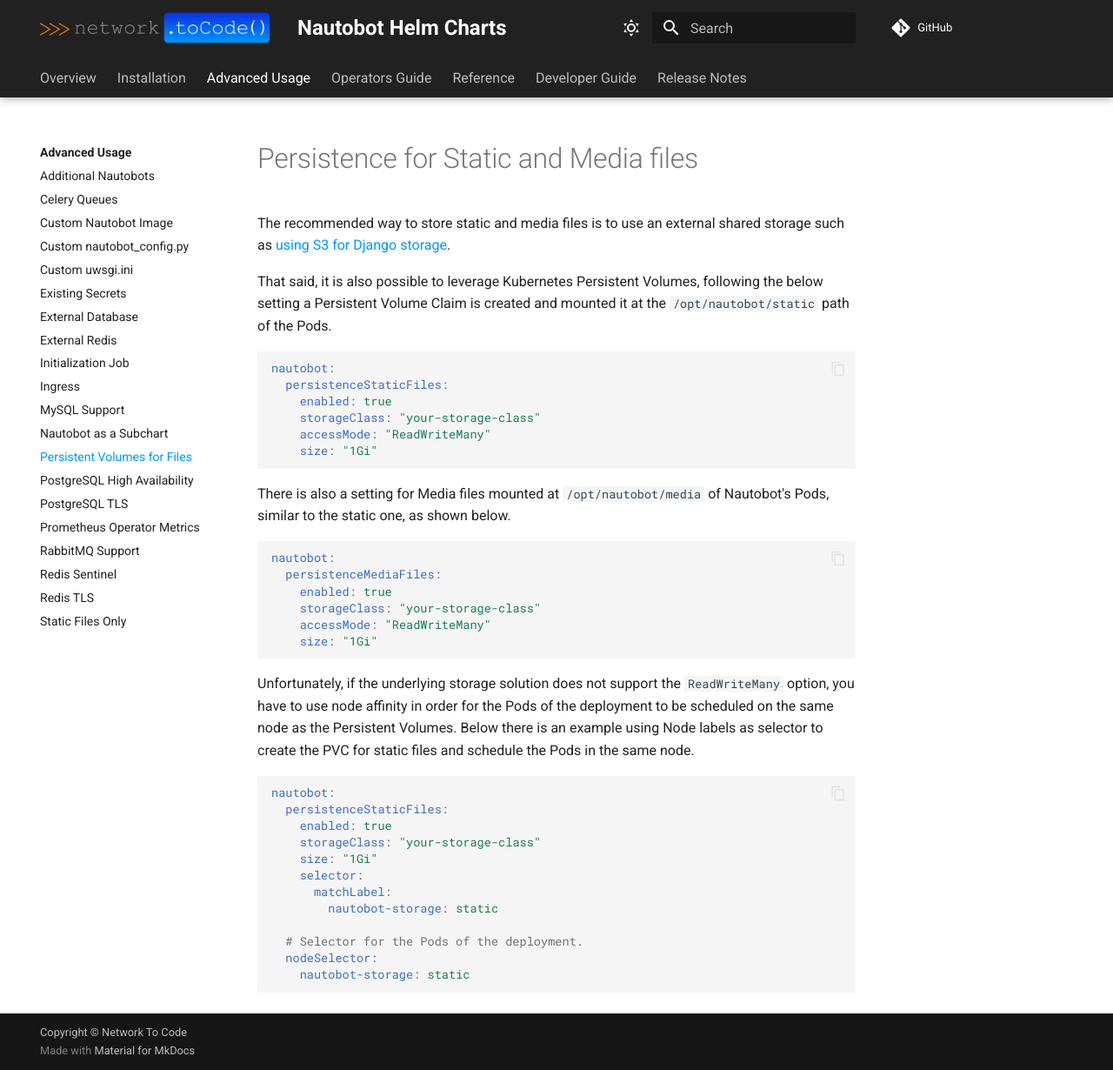
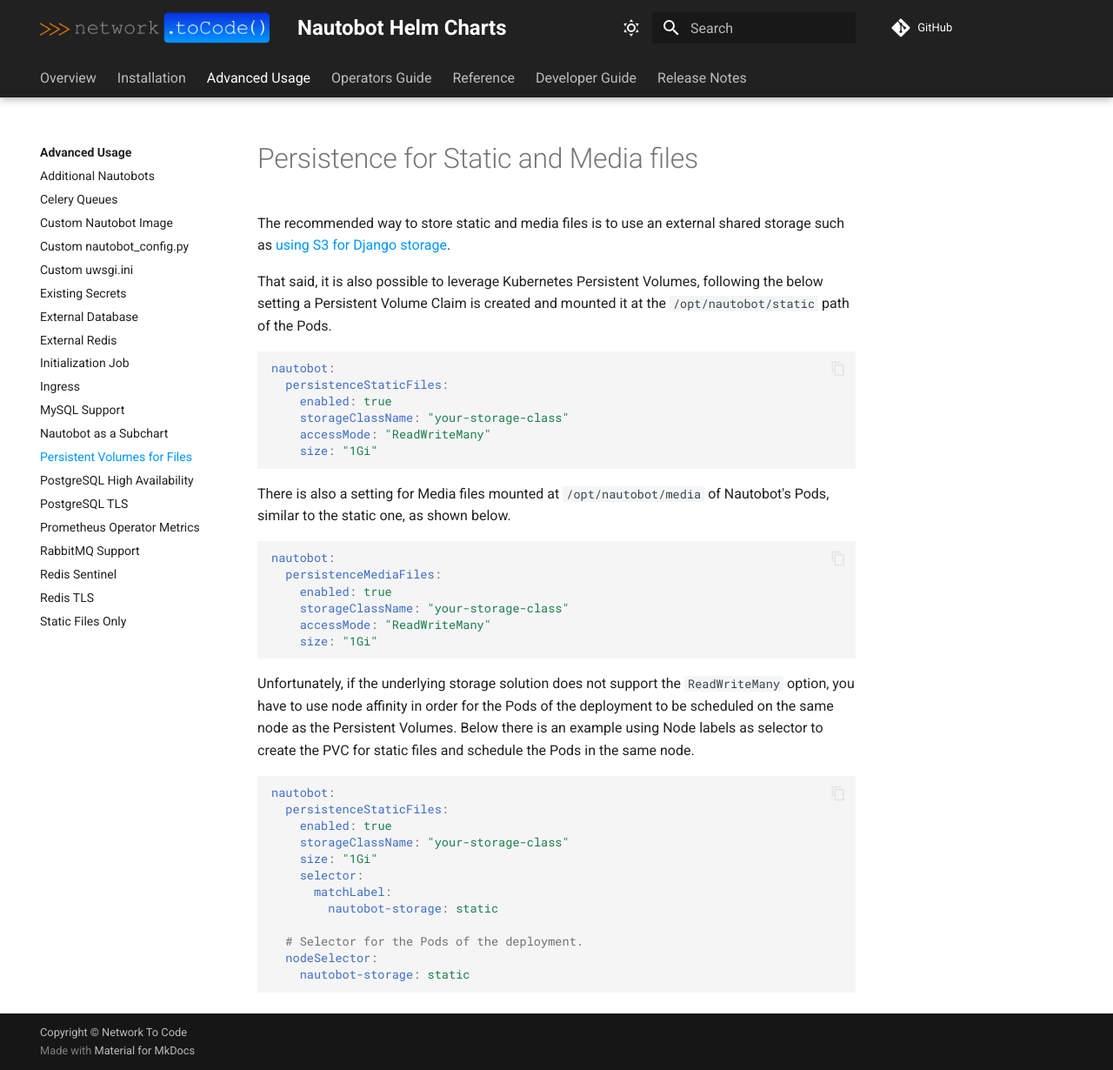
Before and after one commit to nautobot/helm-charts, an MkDocs documentation site: the page built from docs/advanced-features/persistence.md, in a window 1280 px wide and 1230 px high. Shown: the whole window at 87% size. Built offline with MkDocs 1.6.1 and Material for MkDocs 9.7.7, drawn with Linux system fonts in a browser that asks for light colours; comment, search, counter and statistics services are not loaded; some of the changed lines change nothing that is shown.

Commit message:
Fix the docs for persistence static and media files

````diff
--- a/docs/advanced-features/persistence.md
+++ b/docs/advanced-features/persistence.md
@@ -8,7 +8,7 @@
 nautobot:
   persistenceStaticFiles:
     enabled: true
-    storageClass: "your-storage-class"
+    storageClassName: "your-storage-class"
     accessMode: "ReadWriteMany"
     size: "1Gi"
 ```
@@ -19,7 +19,7 @@
 nautobot:
   persistenceMediaFiles:
     enabled: true
-    storageClass: "your-storage-class"
+    storageClassName: "your-storage-class"
     accessMode: "ReadWriteMany"
     size: "1Gi"
 ```
@@ -30,7 +30,7 @@
 nautobot:
   persistenceStaticFiles:
     enabled: true
-    storageClass: "your-storage-class"
+    storageClassName: "your-storage-class"
     size: "1Gi"
     selector:
       matchLabel:
````
